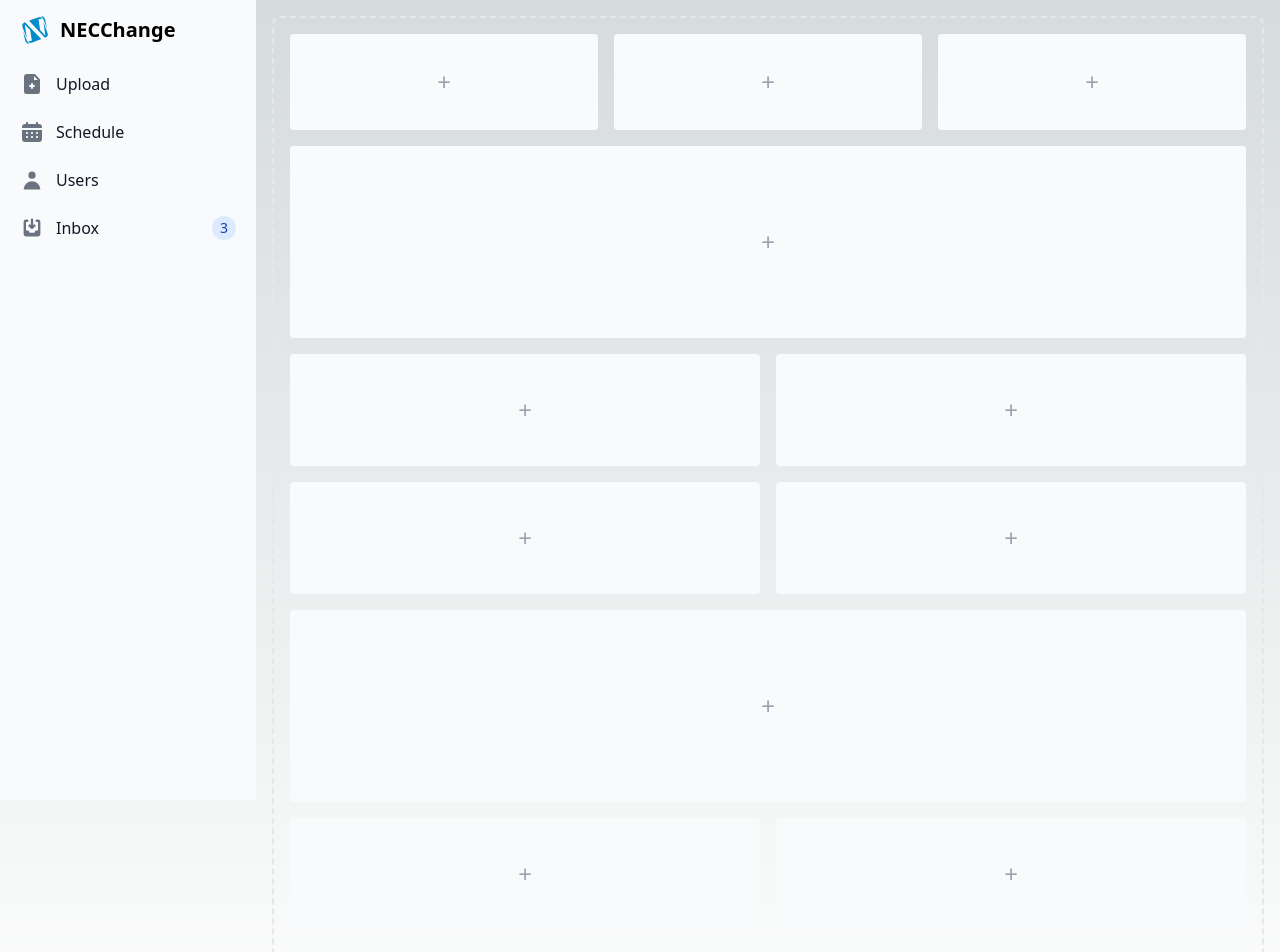
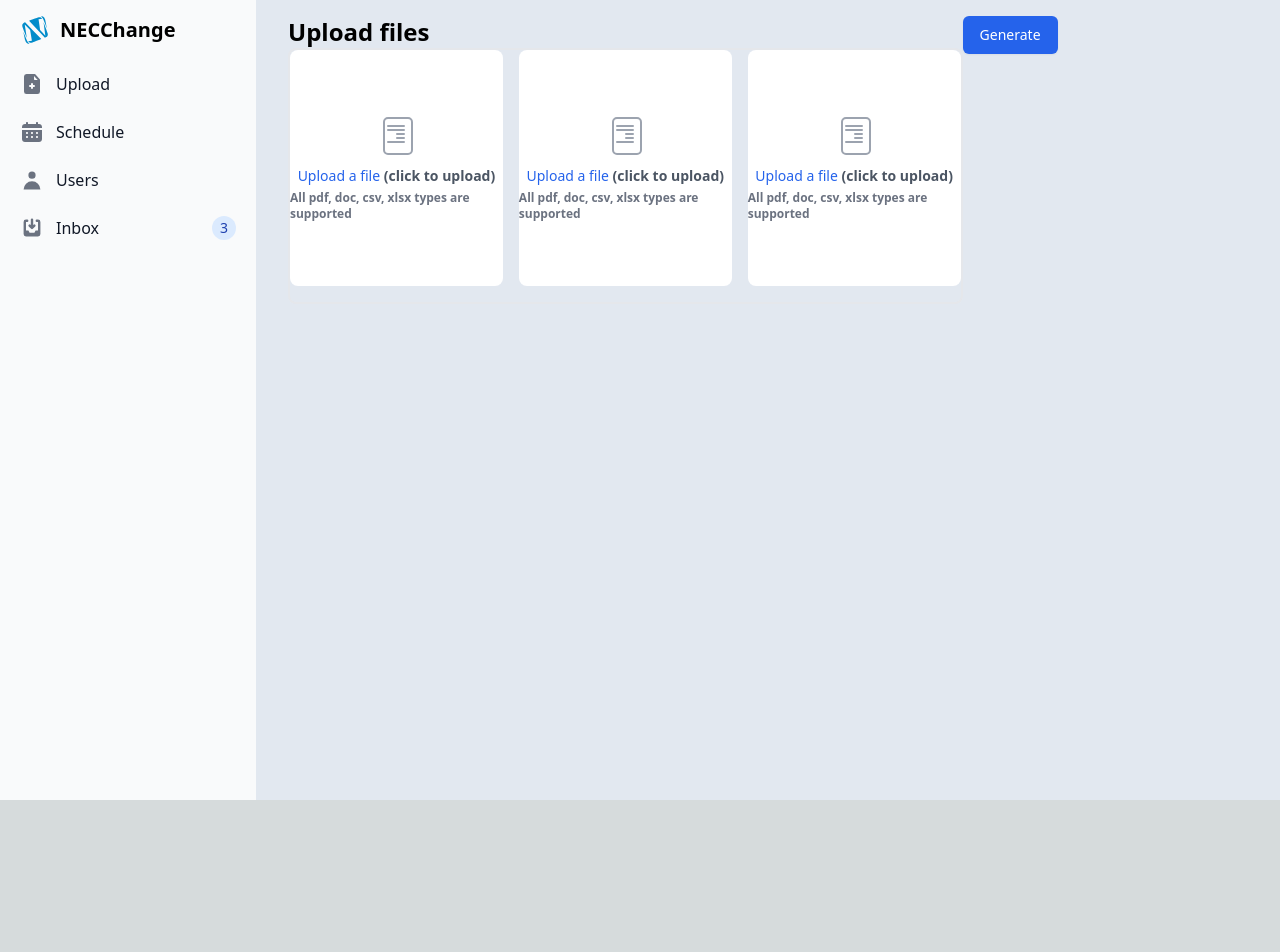
Before and after one commit to SimaoQuintela/NECChange-Solver, a Next.js app in the folder web/: page / in a window 1280 px wide. Shown: the top 952 px of the page. After the commit the page ends 800 px from the top, so only its background shows below. Built offline with nearby package versions, Linux system fonts and the light colour scheme.

Commit message:
cleaned code

```diff
--- a/web/src/pages/index.jsx
+++ b/web/src/pages/index.jsx
@@ -1,12 +1,36 @@
+import { useState } from "react";
 import Head from "next/head";
 import Image from "next/image";
 import { Inter } from "@next/font/google";
 import styles from "@/styles/Home.module.css";
 import Sidebar from "@/components/Sidebar";
+import UploadButton from "@/components/UploadButton";
 
 const inter = Inter({ subsets: ["latin"] });
 
 export default function Home() {
+  const [selectedFiles, setSelectedFiles] = useState([]);
+
+  const saveFiles = async (files) => {
+    try {
+      await fs.ensureDir("./mike"); // Cria a pasta ./mike se ela não existir
+      files.forEach(async (file) => {
+        await fs.copy(file.path, `./mike/${file.name}`); // Copia o arquivo para a pasta ./mike
+      });
+      console.log("Arquivos salvos com sucesso!");
+    } catch (err) {
+      console.error(err);
+    }
+  };
+
+  const handleFilesSelect = (files) => {
+    setSelectedFiles((prevSelectedFiles) => [...prevSelectedFiles, ...files]);
+  };
+
+  const handleGenerateClick = () => {
+    console.log(selectedFiles);
+  };
+
   return (
     <>
       <Head>
@@ -17,52 +41,24 @@ export default function Home() {
       </Head>
       <main>
         <Sidebar />
-
-        <div className="p-4 sm:ml-64">
-          <div className="p-4 border-2 border-gray-200 border-dashed rounded-lg dark:border-gray-700">
-            <div className="grid grid-cols-3 gap-4 mb-4">
-              <div className="flex items-center justify-center h-24 rounded bg-gray-50 dark:bg-gray-800">
-                <p className="text-2xl text-gray-400 dark:text-gray-500">+</p>
+        <div className="flex flex-col-3 w-auto h-screen p-4 bg-slate-200 sm:ml-64">
+          <div className="ml-4 text-2xl font-bold">
+            <span className="items-start">Upload files</span>
+            <button
+                type="button"
+                className="float-right px-4 py-2 text-sm font-medium text-white bg-blue-600 border border-transparent rounded-md shadow-sm hover:bg-blue-700 focus:outline-none focus:ring-2 focus:ring-offset-2 focus:ring-blue-500"
+                onClick={handleGenerateClick}>
+                  Generate
+              </button>
+            <div className="flex flex-row h-64 border-2 bg-slate-200 rounded-lg dark:border-gray-700">
+              <div className="flex pr-4 pb-4 rounded dark:bg-gray-800">
+                <UploadButton onFilesSelect={handleFilesSelect} />
               </div>
-              <div className="flex items-center justify-center h-24 rounded bg-gray-50 dark:bg-gray-800">
-                <p className="text-2xl text-gray-400 dark:text-gray-500">+</p>
+              <div className="flex pr-4 pb-4 rounded dark:bg-gray-800">
+                <UploadButton onFilesSelect={handleFilesSelect} />
               </div>
-              <div className="flex items-center justify-center h-24 rounded bg-gray-50 dark:bg-gray-800">
-                <p className="text-2xl text-gray-400 dark:text-gray-500">+</p>
-              </div>
-            </div>
-            <div className="flex items-center justify-center h-48 mb-4 rounded bg-gray-50 dark:bg-gray-800">
-              <p className="text-2xl text-gray-400 dark:text-gray-500">+</p>
-            </div>
-            <div className="grid grid-cols-2 gap-4 mb-4">
-              <div className="flex items-center justify-center rounded bg-gray-50 h-28 dark:bg-gray-800">
-                <p className="text-2xl text-gray-400 dark:text-gray-500">+</p>
-              </div>
-              <div className="flex items-center justify-center rounded bg-gray-50 h-28 dark:bg-gray-800">
-                <p className="text-2xl text-gray-400 dark:text-gray-500">+</p>
-              </div>
-              <div className="flex items-center justify-center rounded bg-gray-50 h-28 dark:bg-gray-800">
-                <p className="text-2xl text-gray-400 dark:text-gray-500">+</p>
-              </div>
-              <div className="flex items-center justify-center rounded bg-gray-50 h-28 dark:bg-gray-800">
-                <p className="text-2xl text-gray-400 dark:text-gray-500">+</p>
-              </div>
-            </div>
-            <div className="flex items-center justify-center h-48 mb-4 rounded bg-gray-50 dark:bg-gray-800">
-              <p className="text-2xl text-gray-400 dark:text-gray-500">+</p>
-            </div>
-            <div className="grid grid-cols-2 gap-4">
-              <div className="flex items-center justify-center rounded bg-gray-50 h-28 dark:bg-gray-800">
-                <p className="text-2xl text-gray-400 dark:text-gray-500">+</p>
-              </div>
-              <div className="flex items-center justify-center rounded bg-gray-50 h-28 dark:bg-gray-800">
-                <p className="text-2xl text-gray-400 dark:text-gray-500">+</p>
-              </div>
-              <div className="flex items-center justify-center rounded bg-gray-50 h-28 dark:bg-gray-800">
-                <p className="text-2xl text-gray-400 dark:text-gray-500">+</p>
-              </div>
-              <div className="flex items-center justify-center rounded bg-gray-50 h-28 dark:bg-gray-800">
-                <p className="text-2xl text-gray-400 dark:text-gray-500">+</p>
+              <div className="flex pb-4 rounded dark:bg-gray-800">
+                <UploadButton onFilesSelect={handleFilesSelect} />
               </div>
             </div>
           </div>
--- /dev/null
+++ b/web/src/pages/schedule/index.jsx
@@ -0,0 +1,13 @@
+export default function Schedule(){
+    return(
+        <div className="h-screen">
+            <div className="ml-auto mr-auto w-auto text-2xl font-bold">
+                <button type="button" className="px-4 py-2 text-sm font-medium text-white bg-blue-600 border border-transparent rounded-md shadow-sm hover:bg-blue-700 focus:outline-none focus:ring-2 focus:ring-offset-2 focus:ring-blue-500">
+                    Export
+                </button>
+            </div>
+        </div>
+    );
+
+
+}
--- a/web/src/pages/upload.jsx
+++ /dev/null
@@ -1,102 +0,0 @@
-import { useState } from "react";
-import Head from "next/head";
-import Image from "next/image";
-import { Inter } from "@next/font/google";
-import styles from "@/styles/Home.module.css";
-import Sidebar from "@/components/Sidebar";
-import UploadButton from "@/components/UploadButton";
-
-const inter = Inter({ subsets: ["latin"] });
-
-export default function Home() {
-  const [selectedFiles, setSelectedFiles] = useState([]);
-
-  const saveFiles = async (files) => {
-    try {
-      await fs.ensureDir("./mike"); // Cria a pasta ./mike se ela não existir
-      files.forEach(async (file) => {
-        await fs.copy(file.path, `./mike/${file.name}`); // Copia o arquivo para a pasta ./mike
-      });
-      console.log("Arquivos salvos com sucesso!");
-    } catch (err) {
-      console.error(err);
-    }
-  };
-
-  const handleFilesSelect = (files) => {
-    setSelectedFiles((prevSelectedFiles) => [...prevSelectedFiles, ...files]);
-  };
-
-  const handleGenerateClick = () => {
-    console.log(selectedFiles);
-  };
-  return (
-    <>
-      <Head>
-        <title>Switch</title>
-        <meta name="description" content="Generated by create next app" />
-        <meta name="viewport" content="width=device-width, initial-scale=1" />
-        <link rel="icon" href="/favicon.ico" />
-      </Head>
-      <main>
-        <Sidebar />
-
-        <div className="flex flex-col p-4 h-screen justify-center bg-slate-200 sm:ml-64">
-          <div className="flex flex-row">
-            <span className="mb-4 text-2xl font-bold">Upload File</span>
-            <div className="flex flex-row ml-auto">
-              <button
-                type="button"
-                className="inline-flex items-center px-4 py-2 text-sm mb-4 font-medium text-white bg-blue-600 border border-transparent rounded-md shadow-sm hover:bg-blue-700 focus:outline-none focus:ring-2 focus:ring-offset-2 focus:ring-blue-500"
-                onClick={handleGenerateClick}
-              >
-                Generate
-              </button>
-            </div>
-          </div>
-
-          <div className="ml-auto mr-auto w-full p-4 border-2 border-black border-dashed rounded-lg dark:border-gray-700">
-            <div className="flex items-center justify-center h-96 rounded bg-gray-50 dark:bg-gray-800">
-              <UploadButton onFilesSelect={handleFilesSelect} />
-              {/*}
-                <svg
-                  className="w-12 h-12 mx-auto text-gray-400"
-                  stroke="currentColor"
-                  fill="none"
-                  viewBox="0 0 48 48"
-                  aria-hidden="true"
-                >
-                  <path
-                    stroke-linecap="round"
-                    stroke-linejoin="round"
-                    stroke-width="2"
-                    d="M12 8v28a4 4 0 004 4h20a4 4 0 004-4V8a4 4 0 00-4-4H16a4 4 0 00-4 4z"
-                  ></path>
-                  <path
-                    stroke-linecap="round"
-                    stroke-linejoin="round"
-                    stroke-width="2"
-                    d="M16 12h16m-16 4h16m-7 4h7m-7 4h7m-16 4h16"
-                  ></path>
-                </svg>
-
-                <p className="mt-1 text-sm text-gray-600 dark:text-gray-400">
-                  <button
-                    type="button"
-                    className="font-medium text-blue-600 hover:text-blue-500 dark:text-blue-400 dark:hover:text-blue-300 focus:outline-none focus:underline transition ease-in-out duration-150"
-                  >
-                    Upload a file
-                  </button>{" "}
-                  or drag and drop
-                </p>
-                <p className="mt-1 text-xs text-gray-500 dark:text-gray-400">
-                  All pdf, doc, csv, xlsx types are supported
-                </p>
-                */}
-            </div>
-          </div>
-        </div>
-      </main>
-    </>
-  );
-}
```
